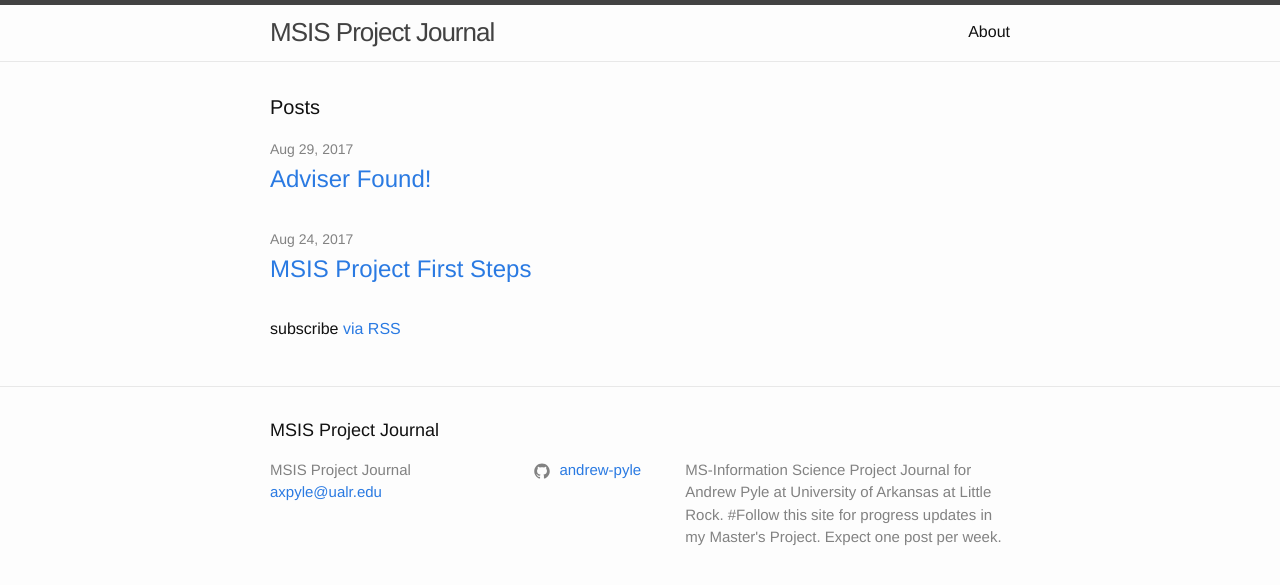
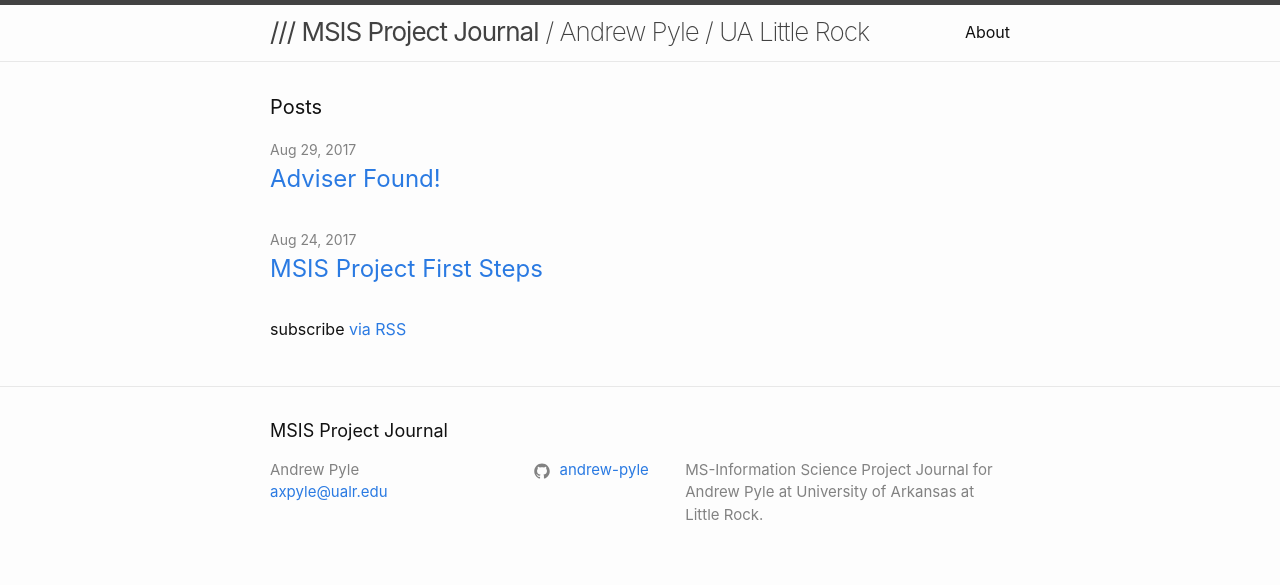
Before and after one commit to andrew-pyle/msis-journal, a Jekyll site: the page built from docs/index.md, in a window 1280 px wide. Shown: the top 585 px of the page. Built offline with Jekyll 4.4.1, drawn with Linux system fonts in a browser that asks for light colours.

Commit message:
Customize Font stack and Title
System UI font stack
Add .site-subtitle html and css

```diff
--- a/docs/_config.yml
+++ b/docs/_config.yml
@@ -14,10 +14,11 @@
 # You can create any custom variable you would like, and they will be accessible
 # in the templates via {{ site.myvariable }}.
 title: MSIS Project Journal
+author: Andrew Pyle
+organization: UA Little Rock
 email: axpyle@ualr.edu
 description: > # this means to ignore newlines until "baseurl:"
   MS-Information Science Project Journal for Andrew Pyle at University of Arkansas at Little Rock.
-  #Follow this site for progress updates in my Master's Project. Expect one post per week.
 baseurl: "/msis-project" # the subpath of your site, e.g. /blog
 url: "https://andrew-pyle.github.io" # the base hostname & protocol for your site, e.g. http://example.com
 #twitter_username: jekyllrb
--- a/docs/_includes/header.html
+++ b/docs/_includes/header.html
@@ -3,7 +3,8 @@
   <div class="wrapper">
     {% assign default_paths = site.pages | map: "path" %}
     {% assign page_paths = site.header_pages | default: default_paths %}
-    <a class="site-title" href="{{ "/" | relative_url }}">{{ site.title | escape }}</a>
+    <a class="site-title" href="{{ "/" | relative_url }}">/// {{ site.title | escape }}</a>
+    <a class="site-subtitle" style="padding-left: 7px">/ {{ site.author | escape}} / {{ site.organization | escape }}</a>
 
     {% if page_paths %}
       <nav class="site-nav">
--- a/docs/_sass/minima.scss
+++ b/docs/_sass/minima.scss
@@ -2,7 +2,14 @@
 
 // Define defaults for each variable.
 
-$base-font-family: "Helvetica Neue", Helvetica, Arial, sans-serif !default;
+//$base-font-family: "Helvetica Neue", Helvetica, Arial, sans-serif !default; // Minima Default
+$base-font-family:
+  -apple-system,      // Safari for OS X and iOS (San Francisco)
+  system-ui,          // Chrome >= 56 for OS X (San Francisco), Windows, Linux and Android
+  BlinkMacSystemFont, // Chrome < 56 for OS X (San Francisco)
+  "Segoe UI", "Oxygen", "Ubuntu", "Roboto",     // Windows, KDE, Ubuntu, Android
+  "Helvetica Neue", Arial, sans-serif !default; // Basic web fallback
+
 $base-font-size:   16px !default;
 $base-font-weight: 400 !default;
 $small-font-size:  $base-font-size * 0.875 !default;
--- a/docs/_sass/minima/_layout.scss
+++ b/docs/_sass/minima/_layout.scss
@@ -12,7 +12,22 @@
 
 .site-title {
   @include relative-font-size(1.625);
-  font-weight: 300;
+  font-weight: 400; //300; // Minima Default
+  line-height: $base-line-height * $base-font-size * 2.25;
+  letter-spacing: -1px;
+  margin-bottom: 0;
+  float: left;
+
+  &,
+  &:visited {
+    color: $grey-color-dark;
+  }
+}
+
+.site-subtitle {
+  @include relative-font-size(1.625);
+  font-weight: 200; //300; // Minima Default
+  //color: $grey-color;
   line-height: $base-line-height * $base-font-size * 2.25;
   letter-spacing: -1px;
   margin-bottom: 0;
--- a/docs/assets/main.scss
+++ b/docs/assets/main.scss
@@ -3,14 +3,3 @@
 ---
 
 @import "minima";
-$base-font-family:
-  // Safari for OS X and iOS (San Francisco)
-  -apple-system,
-  // Chrome >= 56 for OS X (San Francisco), Windows, Linux and Android
-  system-ui,
-  // Chrome < 56 for OS X (San Francisco)
-  BlinkMacSystemFont,
-  // Windows   KDE       Ubuntu    Android
-  "Segoe UI", "Oxygen", "Ubuntu", "Roboto",
-  // Basic web fallback
-  "Helvetica Neue", Arial, sans-serif !default;
```
